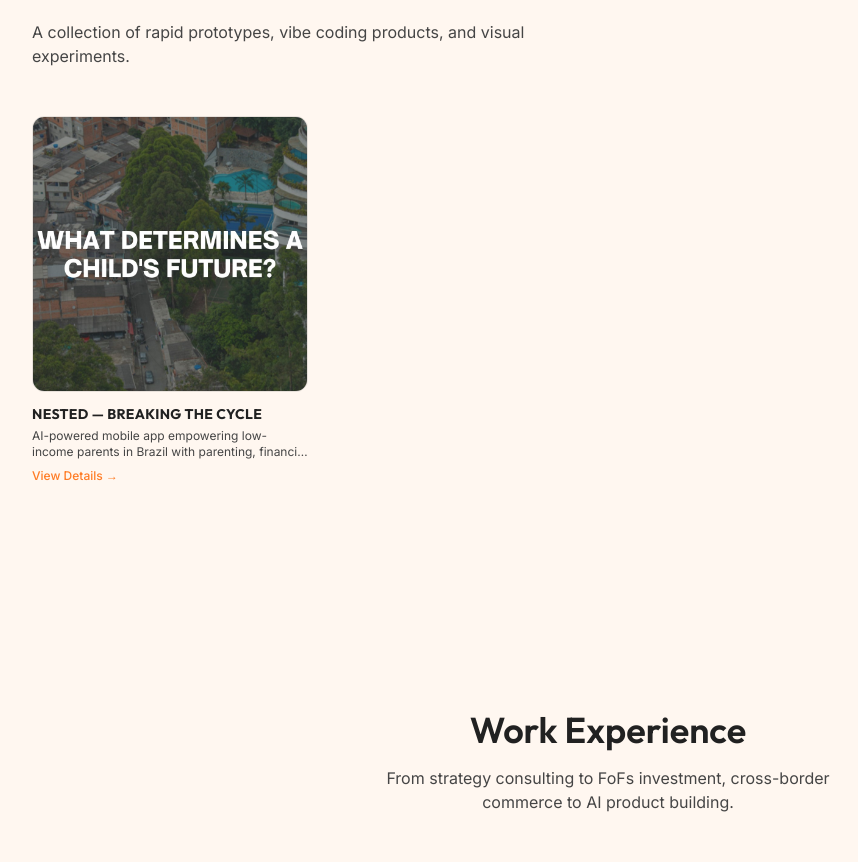
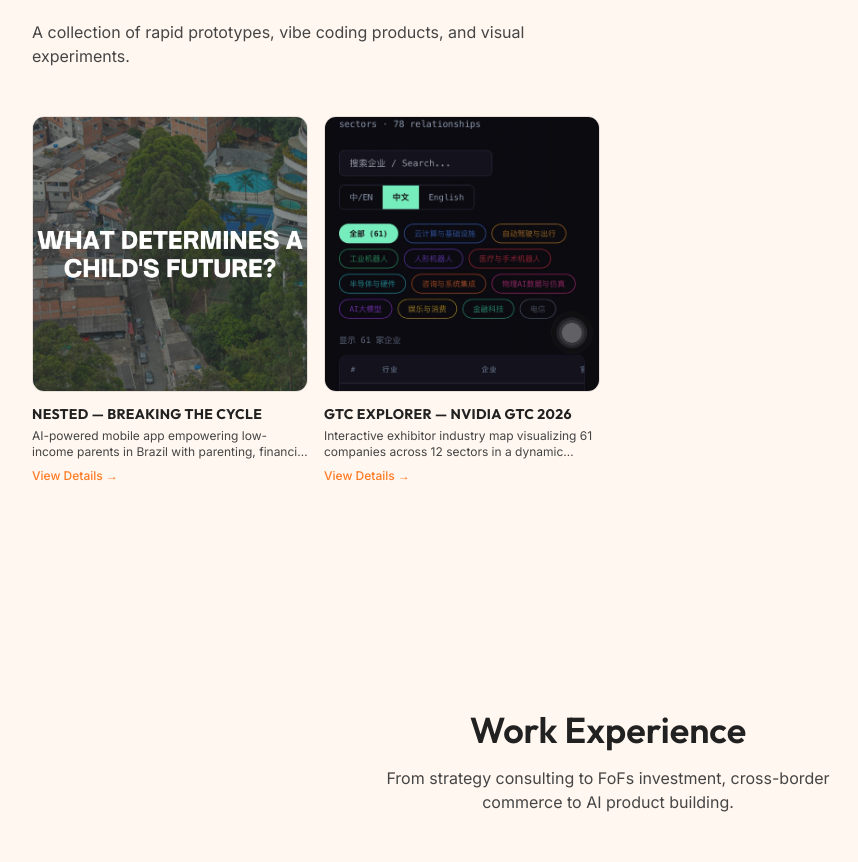
Before and after one commit to mae25-create/mae-s-portfolio, a React (Vite) app: page / in a window 1280 px wide. Shown: the part 3585-4447 px from the top of the page, without its empty margins (32-890 px from the left). Built offline with nearby package versions, Linux system fonts and the light colour scheme; the HTML template or start-up script is replaced by a standard one; a web font is replaced by a local one.

Commit message:
Synced GTC Explorer on home
Co-authored-by: mae25-create <234307502+mae25-create@users.noreply.github.com>

```diff
--- a/src/components/VibeCodingProducts.tsx
+++ b/src/components/VibeCodingProducts.tsx
@@ -33,6 +33,15 @@ const vibeProducts = [
     tags: ["FLUTTERFLOW", "FIREBASE", "AI/ML"],
     image: nestedCover,
     to: "/projects/ai-products/nested",
+  },
+  {
+    title: "GTC Explorer — NVIDIA GTC 2026",
+    titleZh: "GTC Explorer — 英伟达 GTC 2026",
+    description: "Interactive exhibitor industry map visualizing 61 companies across 12 sectors in a dynamic network graph.",
+    descriptionZh: "参展商行业地图，以动态网络图展示12个行业的61家公司。",
+    tags: ["DATA VIZ", "NETWORK GRAPH", "VIBE CODING"],
+    image: gtcCover,
+    to: "/projects/ai-products",
   },
 ];
 
```
